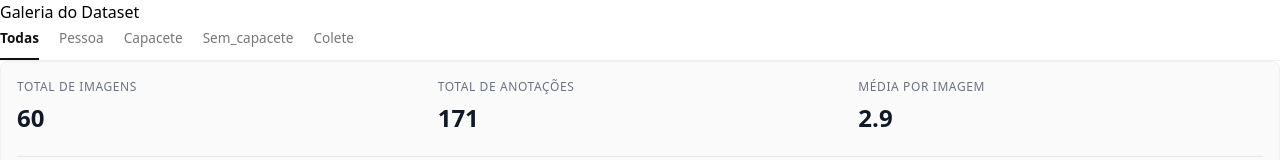
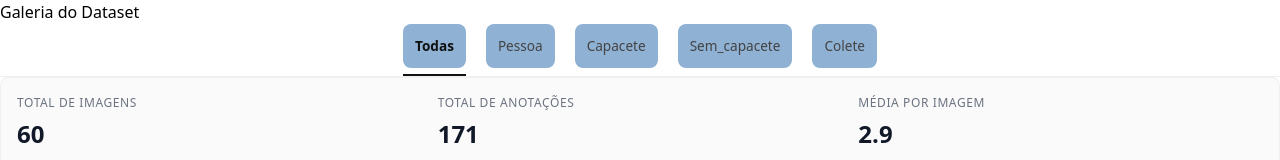
Before and after one commit to ticotelles/concert_lab-test, an Angular app: page / in a window 1280 px wide. Shown: the top 160 px of the page. Built offline with nearby package versions, Linux system fonts and the light colour scheme.

Commit message:
style (flter): ajustando o css do filtro

```diff
--- a/src/app/features/dataset/components/filter/filter.css
+++ b/src/app/features/dataset/components/filter/filter.css
@@ -3,17 +3,23 @@
   gap: 1.25rem;
   border-bottom: 1px solid #f0f0f0;
   padding-bottom: 0.5rem;
+  display: flex;
+  justify-content: center;
+  align-items: center;
 }
 
 .filter-tab {
   background: transparent;
   border: none;
-  padding: 0.25rem 0;
+  padding: 12px;
   font-size: 0.85rem;
-  color: #777;
+  color: #454343;
   cursor: pointer;
   position: relative;
   transition: color 0.2s ease;
+  background-color: rgb(142, 177, 212);
+  border-radius: 8px;
+
 }
 
 .filter-tab:hover {
```
